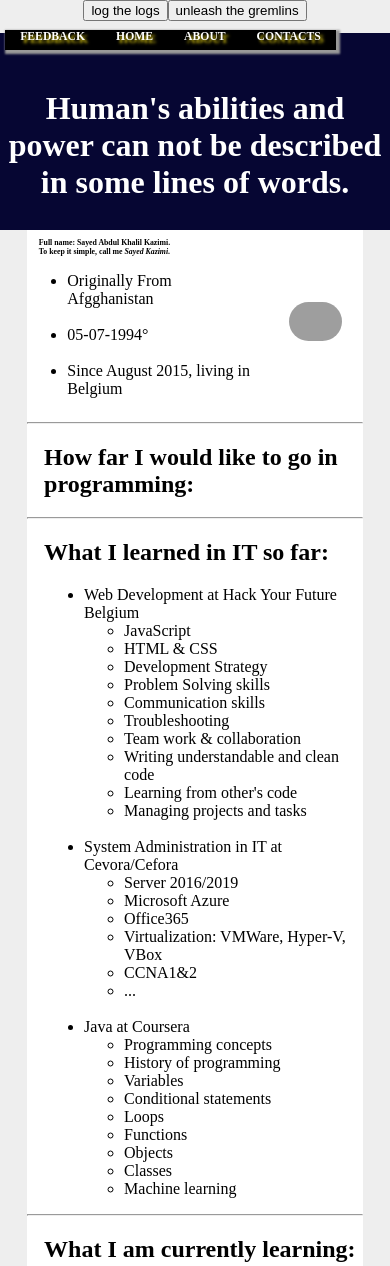
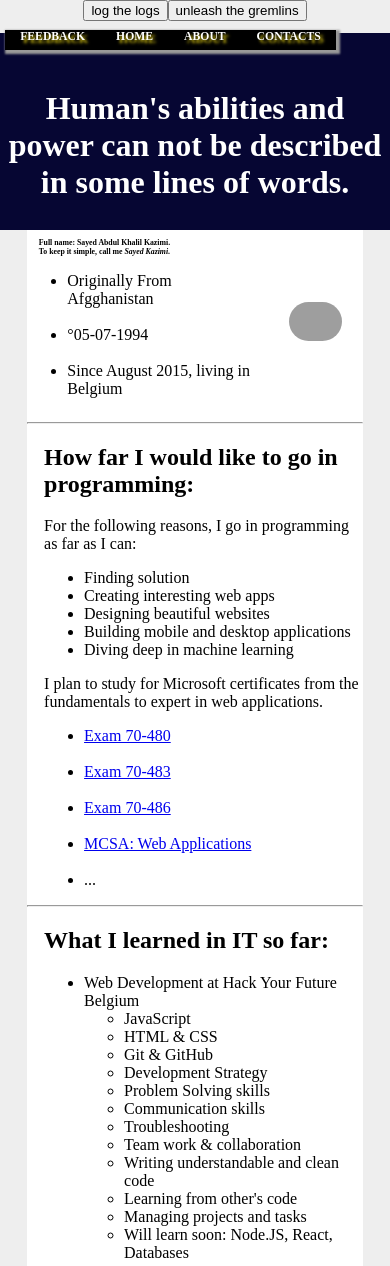
Before and after one commit to Sayed94h/Portfolio-GitHub-API, a plain HTML site: page public/about.html in a window 390 px wide. Shown: the top 1266 px of the page. Drawn offline with Linux system fonts and the light colour scheme; grey boxes are pictures that could not be loaded.

Commit message:
Worked on Final-touch

```diff
--- a/public/about.html
+++ b/public/about.html
@@ -33,7 +33,7 @@
 						<ul>
 							<li>Originally From Afgghanistan</li>
 							<br />
-							<li>05-07-1994°</li>
+							<li>°05-07-1994</li>
 							<br />
 							<li>Since August 2015, living in Belgium</li>
 						</ul>
@@ -47,6 +47,54 @@
 				<hr />
 				<section class="contents">
 					<h2>How far I would like to go in programming:</h2>
+
+					<p>For the following reasons, I go in programming as far as I can:</p>
+					<ul>
+						<li>Finding solution</li>
+						<li>Creating interesting web apps</li>
+						<li>Designing beautiful websites</li>
+						<li>Building mobile and desktop applications</li>
+						<li>Diving deep in machine learning</li>
+					</ul>
+					<p>
+						I plan to study for Microsoft certificates from the fundamentals to
+						expert in web applications.
+					</p>
+					<ul>
+						<li>
+							<a
+								href="https://docs.microsoft.com/en-us/learn/certifications/exams/70-480"
+								target="_blank"
+								>Exam 70-480</a
+							>
+						</li>
+						<br />
+						<li>
+							<a
+								href="https://docs.microsoft.com/en-us/learn/certifications/exams/70-483"
+								target="_blank"
+								>Exam 70-483</a
+							>
+						</li>
+						<br />
+						<li>
+							<a
+								href="https://docs.microsoft.com/en-us/learn/certifications/exams/70-486"
+								target="_blank"
+								>Exam 70-486</a
+							>
+						</li>
+						<br />
+						<li>
+							<a
+								href="https://docs.microsoft.com/en-us/learn/certifications/mcsa-web-applications-certification"
+								target="_blank"
+								>MCSA: Web Applications</a
+							>
+						</li>
+						<br />
+						<li>...</li>
+					</ul>
 				</section>
 				<hr />
 				<section class="contents">
@@ -59,6 +107,7 @@
 							<ul>
 								<li>JavaScript</li>
 								<li>HTML & CSS</li>
+								<li>Git & GitHub</li>
 								<li>Development Strategy</li>
 								<li>Problem Solving skills</li>
 								<li>Communication skills</li>
@@ -67,6 +116,7 @@
 								<li>Writing understandable and clean code</li>
 								<li>Learning from other's code</li>
 								<li>Managing projects and tasks</li>
+								<li>Will learn soon: Node.JS, React, Databases</li>
 							</ul>
 						</li>
 						<br />
--- a/public/projects.css
+++ b/public/projects.css
@@ -1,7 +1,8 @@
 article.good-projects {
 	display: grid;
 	grid-template-columns: auto auto auto;
-	justify-content: safe;
+	justify-content: space-around;
+	align-items: center;
 	width: 100%;
 }
 
@@ -47,6 +48,9 @@ section.nine {
 }
 section.ten {
 	background-image: url("./images/semantic.png");
+}
+section.eleven {
+	background-image: url("https://github.com/Sayed94h/TodoList-Practical-JS/blob/main/wireframe.PNG");
 }
 
 section.direct-project h2 {
--- a/public/style.css
+++ b/public/style.css
@@ -102,20 +102,20 @@ h2.show-only a {
 }
 section h3.repppos {
 	border-bottom: 4px #005 dashed;
-	font-size: 3vw;
+	font-size: 2.5vw;
 }
 
 section h3.indi-projects {
 	border-bottom: 4px rgb(85, 0, 74) dashed;
-	font-size: 3vw;
+	font-size: 2.5vw;
 }
 section h3.group-projects {
 	border-bottom: 4px rgb(53, 74, 168) solid;
-	font-size: 3vw;
+	font-size: 2.5vw;
 }
 section h3.issuess {
 	border-bottom: 4px rgb(11, 173, 19) solid;
-	font-size: 3vw;
+	font-size: 2.5vw;
 }
 section#text-anim h2 {
 	text-align: center;
@@ -175,7 +175,7 @@ footer p {
 
 footer p.last-p {
 	padding-bottom: 3%;
-	font-size: 3vw;
+	font-size: 2vw;
 }
 
 footer h3#contacts,
@@ -187,7 +187,7 @@ div#where * {
 footer h3#contacts,
 footer h3#find-me {
 	text-shadow: 2px 2px 2px rgb(136, 133, 133);
-	font-size: 3vw;
+	font-size: 2vw;
 }
 
 p span.big-text {
--- a/src/only-projects-handler.js
+++ b/src/only-projects-handler.js
@@ -31,9 +31,13 @@ const RenderImportantProjects = function () {
 					let newContainer = new displayImportandProjects(gotData[i]);
 					newContainer.renderEachRepository();
 				}
+				if (gotData[i].name === "TodoList-Practical-JS") {
+					console.log("YESSSSSS");
+					let newContainer = new displayImportandProjects(gotData[i]);
+					newContainer.renderEachRepository();
+				}
 			}
 		})
 		.catch((err) => console.error(err));
 };
-
 RenderImportantProjects();
--- a/src/only-projects.js
+++ b/src/only-projects.js
@@ -29,6 +29,9 @@ export class displayImportandProjects {
 		if (this.name === "Development-strategy-semantic-layout") {
 			sectionEl.className = `direct-project ten`;
 		}
+		if (this.name === "TodoList-Practical-JS") {
+			sectionEl.className = `direct-project eleven`;
+		}
 		aElOne.innerHTML = "Source";
 		aElOne.href = `${this.html_url}`;
 		aElOne.target = "_blank";
```
